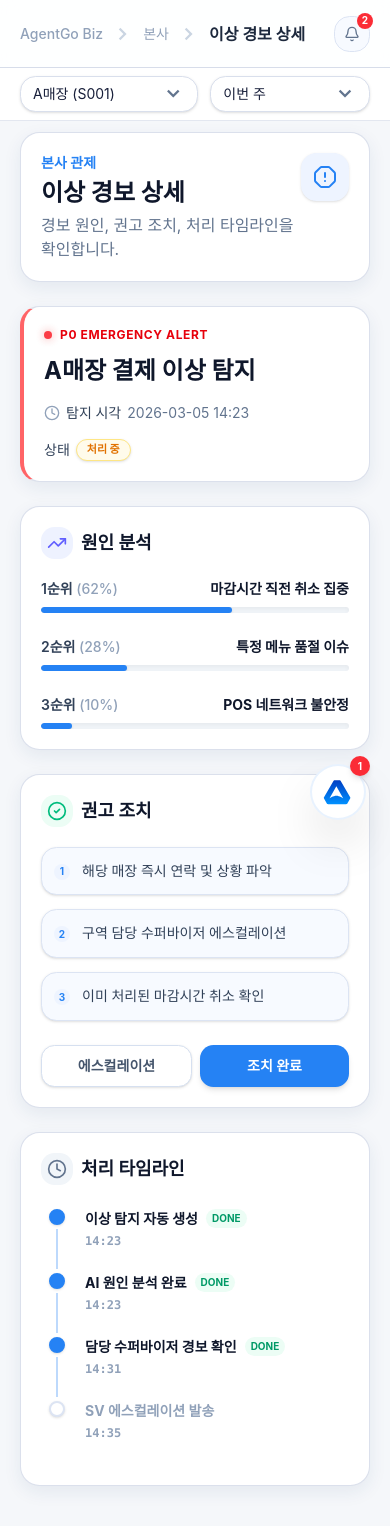
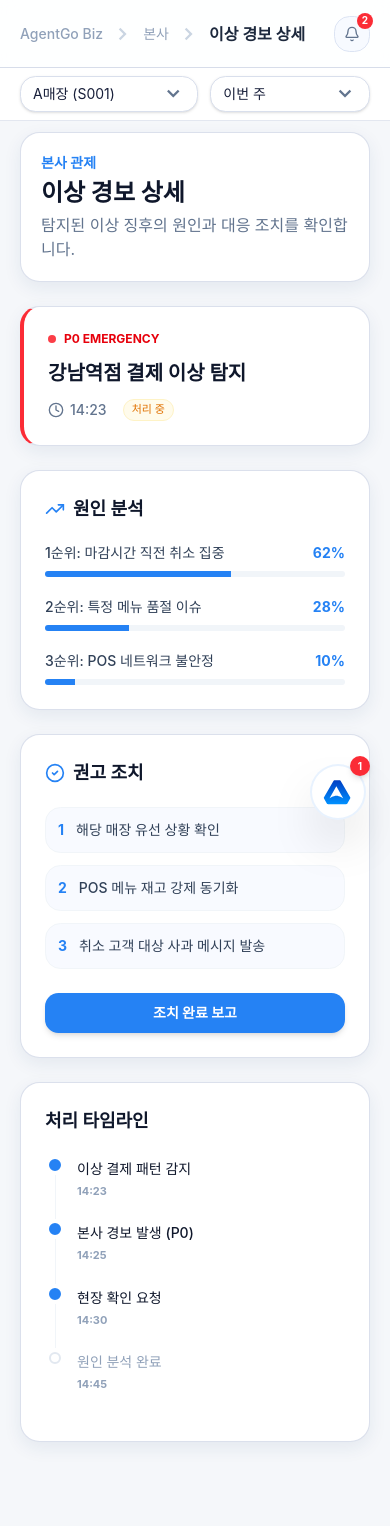
Before and after one commit to hnryu-cloit/agentgo-biz-front, a React (Vite) app: page /hq/alerts/detail in a window 390 px wide. Shown: the top 1526 px of the page. Built offline with nearby package versions, Linux system fonts and the light colour scheme; a web font is replaced by a local one.

Commit message:
feat: 방문 기록 관리 기능 고도화 및 운영 페이지 정돈
방문 기록 페이지에 상세 입력 및 실시간 관리 기능 추가. 이상 경보 상세 및 벤치마크 헤더 디자인 정돈.

```diff
--- a/src/pages/AlertDetailPage.tsx
+++ b/src/pages/AlertDetailPage.tsx
@@ -8,167 +8,104 @@ const causes = [
   { rank: 3, percent: 10, title: "POS 네트워크 불안정" },
 ];
 
-const actions = [
-  "해당 매장 즉시 연락 및 상황 파악",
-  "구역 담당 수퍼바이저 에스컬레이션",
-  "이미 처리된 마감시간 취소 확인",
+const timeline = [
+  { time: "14:23", desc: "이상 결제 패턴 감지", done: true },
+  { time: "14:25", desc: "본사 경보 발생 (P0)", done: true },
+  { time: "14:30", desc: "현장 확인 요청", done: true },
+  { time: "14:45", desc: "원인 분석 완료", done: false },
 ];
 
-const timeline = [
-  { time: "14:23", desc: "이상 탐지 자동 생성", done: true },
-  { time: "14:23", desc: "AI 원인 분석 완료", done: true },
-  { time: "14:31", desc: "담당 수퍼바이저 경보 확인", done: true },
-  { time: "14:35", desc: "SV 에스컬레이션 발송", done: false },
+const actions = [
+  "해당 매장 유선 상황 확인",
+  "POS 메뉴 재고 강제 동기화",
+  "취소 고객 대상 사과 메시지 발송",
 ];
 
 export const AlertDetailPage: React.FC = () => {
   return (
-    <div className="space-y-6">
-
+    <div className="space-y-6 pb-10">
       {/* Header */}
       <section className="rounded-2xl border border-border/90 bg-card p-5 md:p-6 shadow-elevated">
-        <div className="flex items-start justify-between">
-          <div>
-            <p className="text-sm font-semibold text-primary">본사 관제</p>
-            <h2 className="mt-1 text-2xl font-bold text-slate-900">이상 경보 상세</h2>
-            <p className="mt-1 text-base text-slate-500">경보 원인, 권고 조치, 처리 타임라인을 확인합니다.</p>
-          </div>
-          <div className="rounded-xl bg-[#EEF4FF] p-3 shadow-sm">
-            <AlertOctagon className="h-6 w-6 text-primary" />
-          </div>
+        <div>
+          <p className="text-sm font-semibold text-primary">본사 관제</p>
+          <h2 className="mt-1 text-2xl font-bold text-slate-900">이상 경보 상세</h2>
+          <p className="mt-1 text-base text-slate-500">탐지된 이상 징후의 원인과 대응 조치를 확인합니다.</p>
         </div>
       </section>
 
-      {/* Alert Status */}
-      <section className="rounded-2xl border border-border/90 bg-card p-5 md:p-6 border-l-4 border-l-red-400 shadow-elevated transition-all hover:shadow-md">
+      {/* Alert Status Card */}
+      <section className="rounded-2xl border border-border/90 bg-card p-6 border-l-4 border-l-red-500 shadow-elevated">
         <div className="flex items-center gap-2 mb-3">
-          <span className="h-2 w-2 animate-pulse rounded-full bg-red-500 shrink-0 shadow-[0_0_8px_rgba(239,68,68,0.5)]" />
-          <span className="text-xs font-bold text-red-600 uppercase tracking-wider">P0 Emergency Alert</span>
+          <span className="h-2 w-2 animate-pulse rounded-full bg-red-500 shrink-0" />
+          <span className="text-xs font-bold text-red-600 uppercase">P0 Emergency</span>
         </div>
-        <h3 className="text-2xl font-bold text-slate-900">A매장 결제 이상 탐지</h3>
-        <div className="mt-4 flex flex-wrap items-center gap-4 text-sm text-slate-500">
-          <div className="flex items-center gap-1.5">
-            <Clock className="h-4 w-4 text-slate-400" />
-            <span className="font-medium text-slate-700">탐지 시각</span>
-            <span>2026-03-05 14:23</span>
-          </div>
-          <div className="flex items-center gap-1.5">
-            <span className="font-medium text-slate-700">상태</span>
-            <span className="rounded-full border border-amber-200 bg-amber-50 px-2.5 py-0.5 text-[11px] font-bold text-amber-600 shadow-sm">
-              처리 중
-            </span>
-          </div>
+        <h3 className="text-xl font-bold text-slate-900">강남역점 결제 이상 탐지</h3>
+        <div className="mt-3 flex items-center gap-4 text-sm text-slate-500 font-medium">
+          <span className="flex items-center gap-1.5"><Clock className="h-4 w-4" /> 14:23</span>
+          <span className="rounded-full bg-amber-50 px-2 py-0.5 text-[11px] text-amber-600 border border-amber-100">처리 중</span>
         </div>
       </section>
 
-      {/* Cause + Actions */}
-      <section className="grid gap-6 lg:grid-cols-2">
-
-        {/* Cause Analysis */}
-        <article className="flex flex-col rounded-2xl border border-border/90 bg-card p-5 md:p-6 shadow-elevated">
-          <div className="mb-5 flex items-center gap-2">
-            <div className="rounded-lg bg-indigo-50 p-1.5">
-              <TrendingUp className="h-5 w-5 text-indigo-500" />
-            </div>
+      <div className="grid gap-6 lg:grid-cols-2">
+        {/* 원인 분석 */}
+        <article className="rounded-2xl border border-border/90 bg-card p-6 shadow-elevated">
+          <div className="flex items-center gap-2 mb-5">
+            <TrendingUp className="h-5 w-5 text-primary" />
             <h4 className="text-lg font-bold text-slate-900">원인 분석</h4>
           </div>
-          <div className="flex-1 space-y-6">
+          <div className="space-y-5">
             {causes.map((cause) => (
               <div key={cause.rank} className="space-y-2">
-                <div className="flex items-center justify-between text-sm">
-                  <span className="font-semibold text-slate-700">
-                    {cause.rank}순위&nbsp;
-                    <span className="text-slate-400 font-medium">({cause.percent}%)</span>
-                  </span>
-                  <span className="text-slate-900 font-bold">{cause.title}</span>
+                <div className="flex justify-between text-sm font-medium">
+                  <span className="text-slate-700">{cause.rank}순위: {cause.title}</span>
+                  <span className="text-primary font-bold">{cause.percent}%</span>
                 </div>
-                <div className="h-1.5 w-full overflow-hidden rounded-full bg-slate-100 shadow-inner">
-                  <div
-                    className="h-full rounded-full bg-primary shadow-sm transition-all duration-1000"
-                    style={{ width: `${cause.percent}%` }}
-                  />
+                <div className="h-1.5 w-full bg-slate-100 rounded-full overflow-hidden">
+                  <div className="h-full bg-primary" style={{ width: `${cause.percent}%` }} />
                 </div>
               </div>
             ))}
           </div>
         </article>
 
-        {/* Recommended Actions */}
-        <article className="flex flex-col rounded-2xl border border-border/90 bg-card p-5 md:p-6 shadow-elevated">
-          <div className="mb-5 flex items-center gap-2">
-            <div className="rounded-lg bg-emerald-50 p-1.5">
-              <CheckCircle2 className="h-5 w-5 text-emerald-500" />
-            </div>
+        {/* 권고 조치 */}
+        <article className="rounded-2xl border border-border/90 bg-card p-6 shadow-elevated">
+          <div className="flex items-center gap-2 mb-5">
+            <CheckCircle2 className="h-5 w-5 text-primary" />
             <h4 className="text-lg font-bold text-slate-900">권고 조치</h4>
           </div>
-          <ul className="flex-1 space-y-3.5">
+          <ul className="space-y-3">
             {actions.map((action, idx) => (
-              <li key={idx} className="flex items-start gap-3 rounded-xl border border-[#DCE4F3] bg-[#F7FAFF] p-3 shadow-sm transition-colors hover:border-primary/30">
-                <div className="mt-1 flex h-4 w-4 shrink-0 items-center justify-center rounded-full bg-[#EEF4FF]">
-                  <span className="text-[10px] font-bold text-primary">{idx + 1}</span>
-                </div>
-                <span className="text-sm font-medium text-slate-700 leading-relaxed">{action}</span>
+              <li key={idx} className="flex items-start gap-3 rounded-xl border border-slate-100 bg-[#F8FAFF] p-3 text-sm font-medium text-slate-700">
+                <span className="text-primary font-bold">{idx + 1}</span>
+                {action}
               </li>
             ))}
           </ul>
-          <div className="mt-6 flex gap-2">
-            <button className="flex-1 rounded-lg border border-[#D6E0F0] bg-white px-3 py-2.5 text-sm font-bold text-slate-600 transition-colors hover:bg-[#F8FAFF] shadow-sm">
-              에스컬레이션
-            </button>
-            <button className="flex-1 rounded-lg bg-primary px-3 py-2.5 text-sm font-bold text-white transition-opacity hover:opacity-90 shadow-md">
-              조치 완료
-            </button>
-          </div>
+          <button className="w-full mt-6 bg-primary text-white py-2.5 rounded-lg text-sm font-bold shadow-md hover:bg-[#1E5BE9]">
+            조치 완료 보고
+          </button>
         </article>
+      </div>
 
-      </section>
-
-      {/* Timeline */}
-      <section className="rounded-2xl border border-border/90 bg-card p-5 md:p-6 shadow-elevated">
-        <div className="mb-6 flex items-center gap-2">
-          <div className="rounded-lg bg-slate-100 p-1.5">
-            <Clock className="h-5 w-5 text-slate-500" />
-          </div>
-          <h4 className="text-lg font-bold text-slate-900">처리 타임라인</h4>
-        </div>
-        <div className="space-y-0 pl-2">
+      {/* 타임라인 */}
+      <section className="rounded-2xl border border-border/90 bg-card p-6 shadow-elevated">
+        <h4 className="text-lg font-bold text-slate-900 mb-6">처리 타임라인</h4>
+        <div className="space-y-0 pl-1">
           {timeline.map((event, idx) => (
-            <div key={idx} className="flex gap-5">
-              {/* Dot + Line */}
+            <div key={idx} className="flex gap-4">
               <div className="flex flex-col items-center">
-                <div className={cn(
-                  "h-4 w-4 shrink-0 rounded-full border-2 shadow-sm transition-all duration-500",
-                  event.done
-                    ? "border-primary bg-primary"
-                    : "border-[#DCE4F3] bg-white"
-                )} />
-                {idx < timeline.length - 1 && (
-                  <div className={cn(
-                    "w-0.5 flex-1 my-1 transition-colors duration-500",
-                    event.done ? "bg-primary/30" : "bg-slate-100"
-                  )} />
-                )}
+                <div className={cn("h-3 w-3 rounded-full border-2", event.done ? "bg-primary border-primary" : "bg-white border-slate-200")} />
+                {idx < timeline.length - 1 && <div className="w-px flex-1 bg-slate-100 my-1" />}
               </div>
-              {/* Content */}
               <div className={`pb-6 ${idx === timeline.length - 1 ? "pb-0" : ""}`}>
-                <div className="flex items-center gap-2">
-                  <p className={cn(
-                    "text-sm font-bold transition-colors",
-                    event.done ? "text-slate-900" : "text-slate-400"
-                  )}>
-                    {event.desc}
-                  </p>
-                  {event.done && (
-                    <span className="rounded-full bg-emerald-50 px-1.5 py-0.5 text-[10px] font-bold text-emerald-600">DONE</span>
-                  )}
-                </div>
-                <p className="mt-1 text-xs font-bold text-slate-400 font-mono">{event.time}</p>
+                <p className={cn("text-sm font-medium", event.done ? "text-slate-900" : "text-slate-400")}>{event.desc}</p>
+                <p className="text-[11px] font-bold text-slate-400 mt-1">{event.time}</p>
               </div>
             </div>
           ))}
         </div>
       </section>
-
     </div>
   );
 };
```
Also changed, not shown: src/pages/SvVisitLogPage.tsx (+73 -58 lines).
